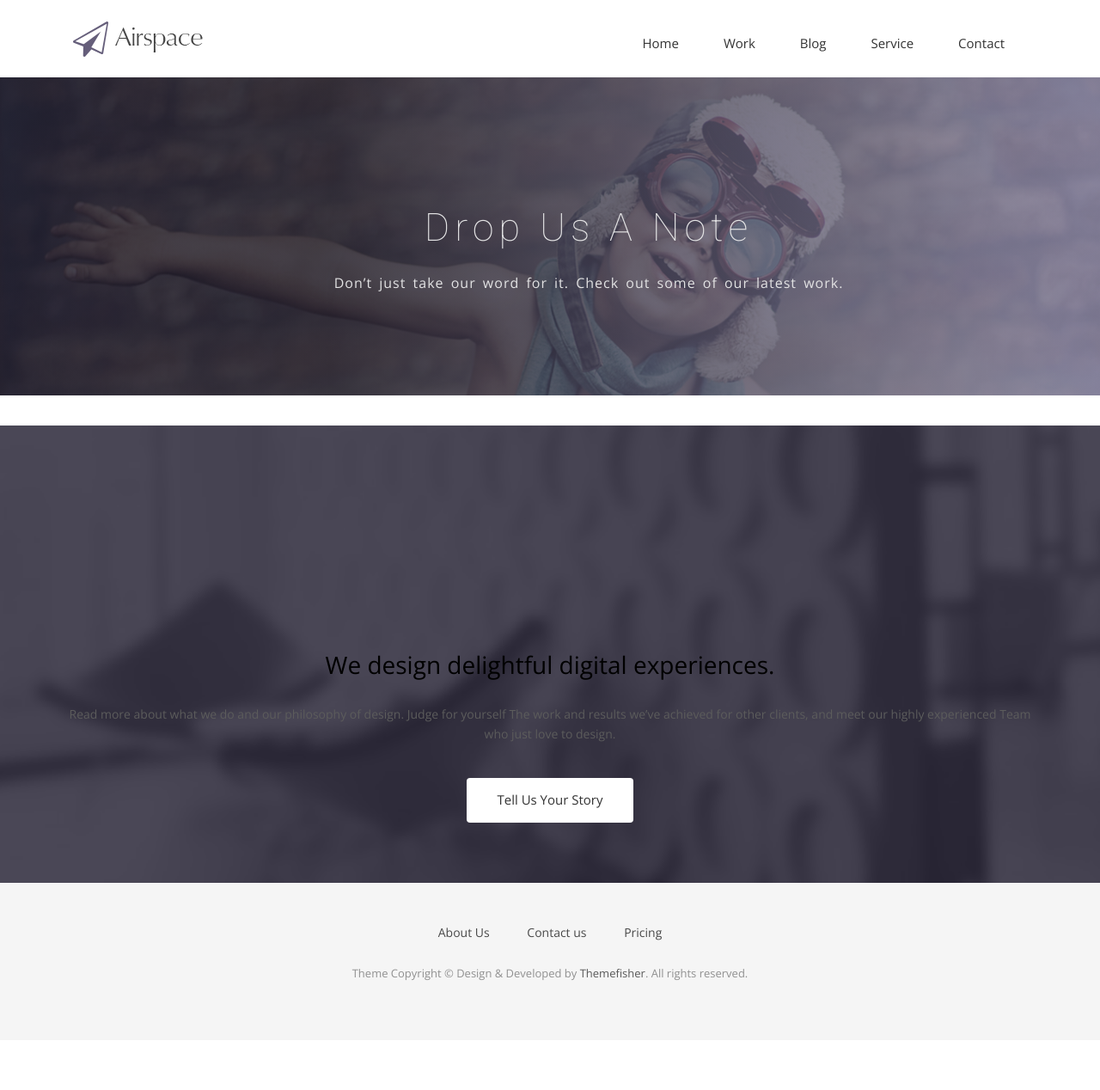
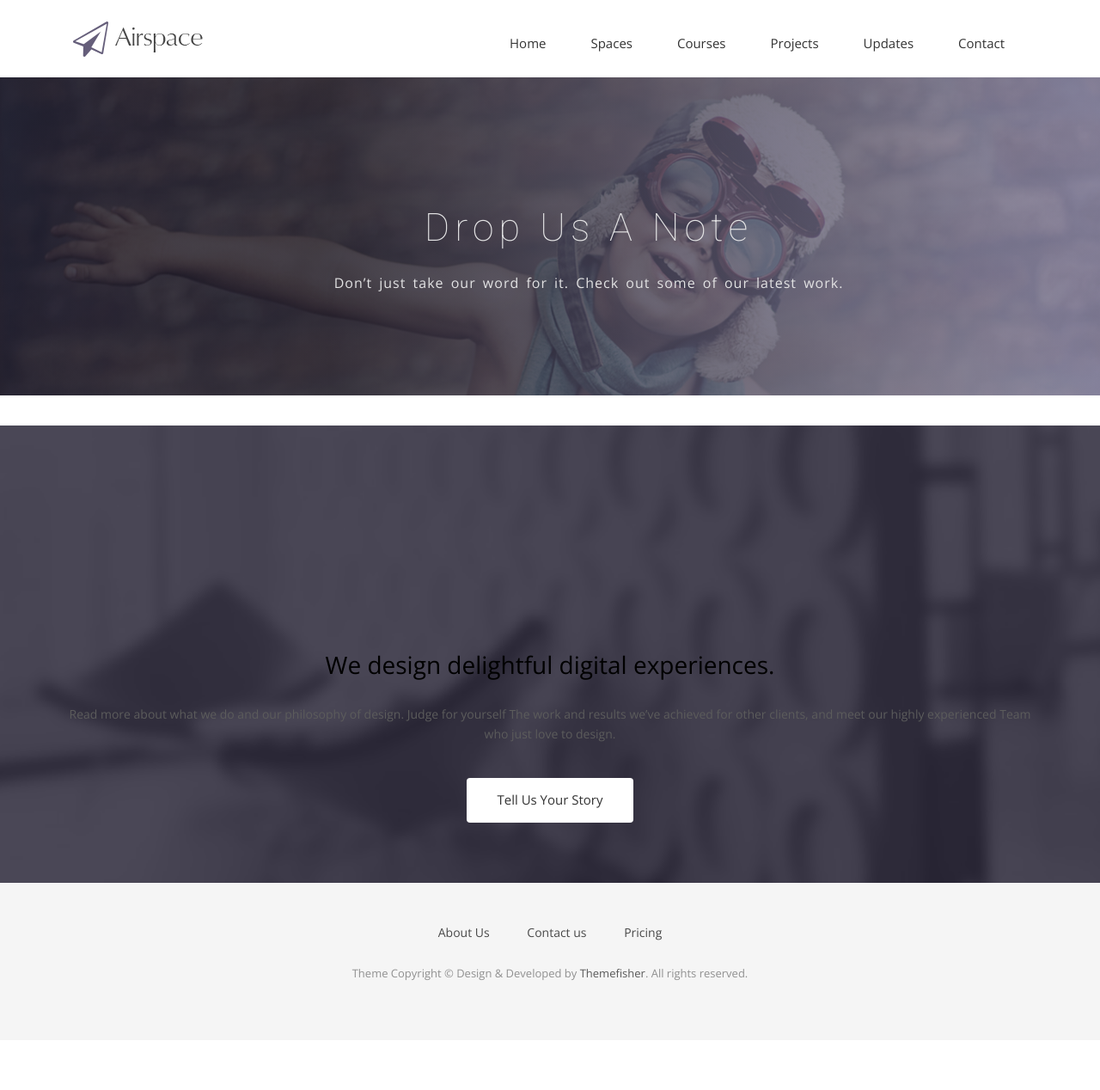
Before and after one commit to tmoss4/pbr, a Jekyll site: the page built from contact.html, in a window 1280 px wide. Shown: the whole page at 86% size. Built offline with Jekyll 4.4.1, drawn with Linux system fonts in a browser that asks for light colours; nearby versions of some CDN libraries; some web fonts are replaced.

Commit message:
text updates and additions2

```diff
--- a/_config.yml
+++ b/_config.yml
@@ -16,6 +16,7 @@
 # Site settings
 title: Paper Beats Rock
 subtitle: "A Bahamian Digital Media Center"
+
 # Base URL of site. It should always start with a slash,
 # and never end with a slash. Set it to a blank value if hosting at the
 # root of your server.
--- a/_includes/header.html
+++ b/_includes/header.html
@@ -22,9 +22,10 @@
             <div class="collapse navbar-collapse" id="bs-example-navbar-collapse-1">
               <ul class="nav navbar-nav navbar-right">
                 <li><a href="{{ site.baseurl }}/">Home</a></li>
-                <li><a href="{{ site.baseurl }}/work">Work</a></li>
-                <li><a href="{{ site.baseurl }}/blog">Blog</a></li>
-                <li><a href="#">Service</a></li>
+                <li><a href="#">Spaces</a></li>
+                <li><a href="#">Courses</a></li>
+                <li><a href="{{ site.baseurl }}/projects">Projects</a></li>
+                <li><a href="{{ site.baseurl }}/updates">Updates</a></li>
                 <li><a href="{{ site.baseurl }}/contact">Contact</a></li>
               </ul>
             </div><!-- /.navbar-collapse -->
--- a/contact.html
+++ b/contact.html
@@ -24,10 +24,10 @@
       <h2>Stop By For A visit</h2>
       <ul class="address-block">
         <li>
-              <i class="fa fa-map-marker"></i>North Main Street,Brooklyn Australia
+          <i class="fa fa-map-marker"></i>North Main Street, Nassau Bahamas
         </li>
         <li>
-              <i class="fa fa-envelope-o"></i>Email: contact@mail.com
+          <i class="fa fa-envelope-o"></i>Email: moss.theophilus@gmail.com
         </li>
         <li>
           <i class="fa fa-phone"></i>Phone:+88 01672 506 744
```
Lines whose indentation alone changed are shown as unchanged.
